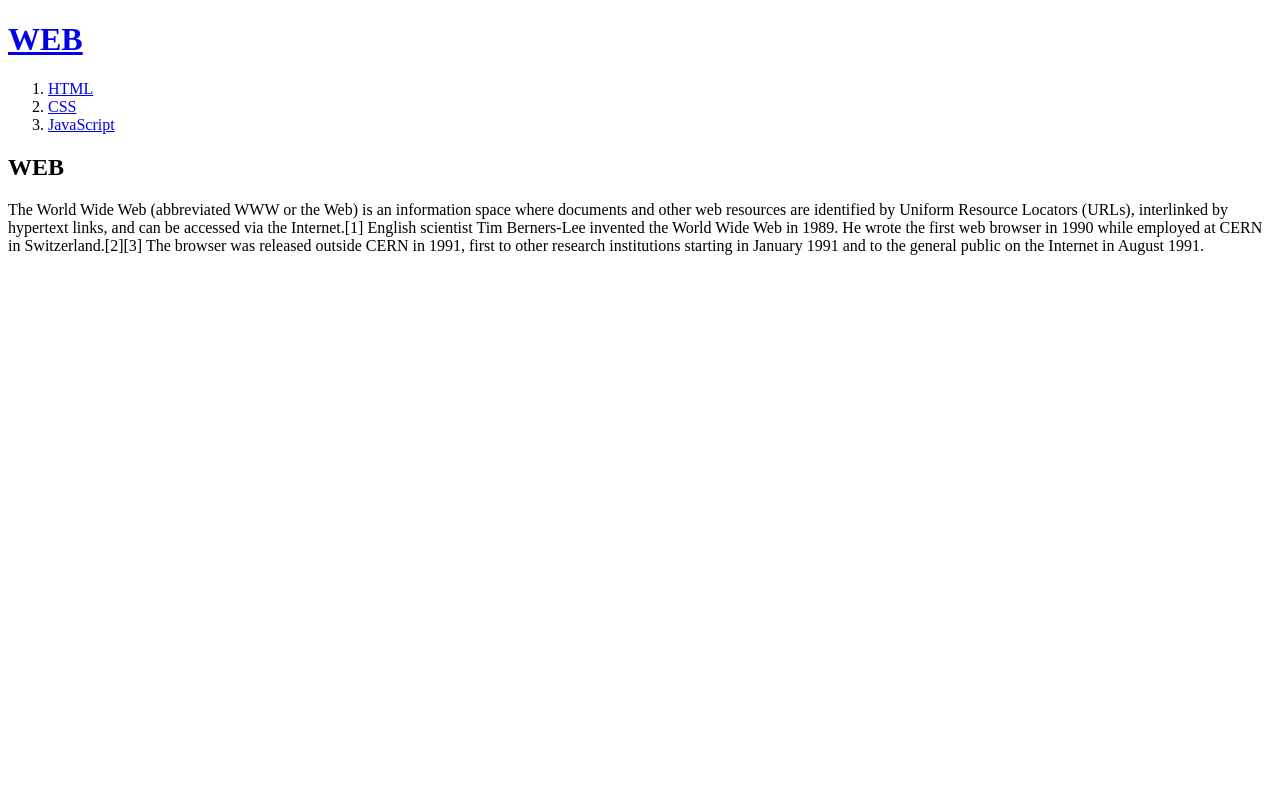
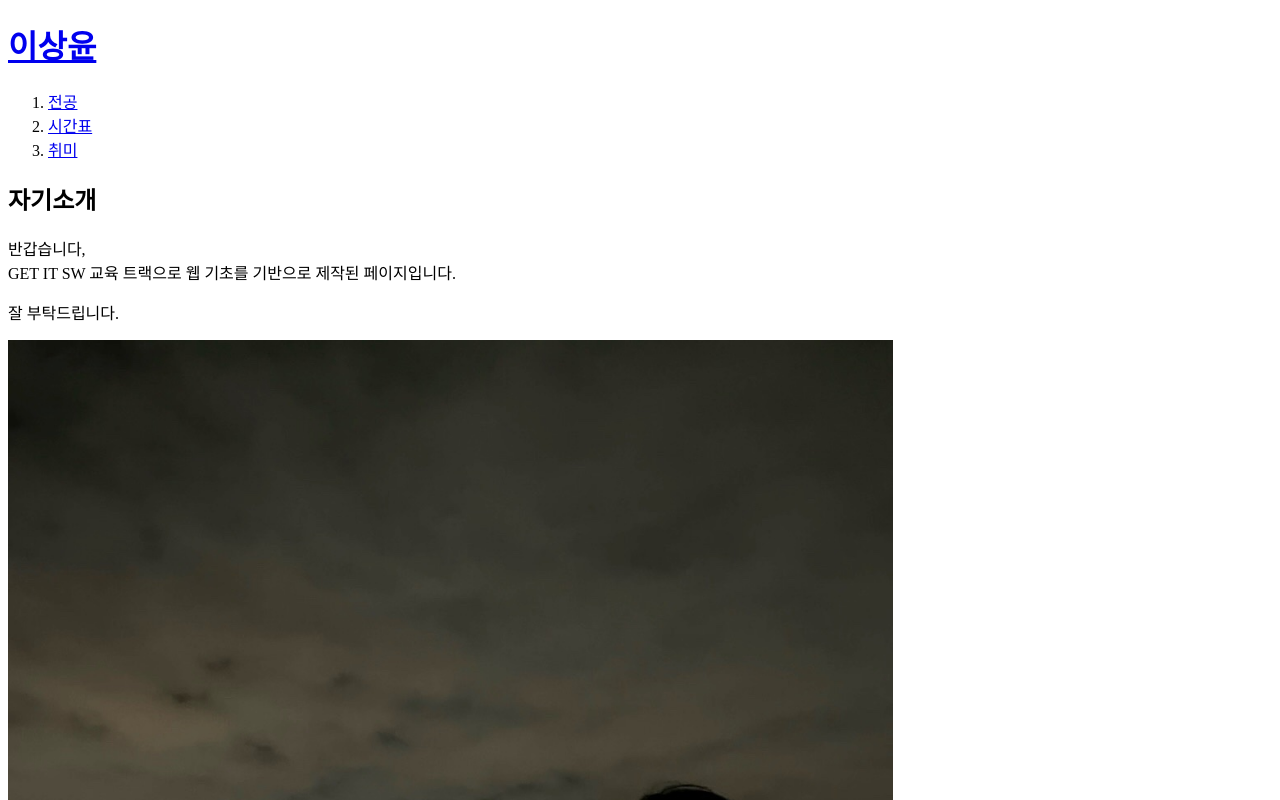
Before and after one commit to dltkddbs7979/Study-Web-Site, a plain HTML site: page index.html in a window 1280 px wide. Shown: the top 800 px of the page. Drawn offline with Linux system fonts and the light colour scheme.

Commit message:
웹 수정

```diff
--- a/index.html
+++ b/index.html
@@ -1,18 +1,20 @@
 <!DOCTYPE html>
 <html>
     <head>
-        <title>WEB1 - Welcome  </title>
+        <title>Let me introduce myself page - Welcome  </title>
         <meta charset="utf-8">
     </head>
 
     <body>
-        <h1><a href="index.html">WEB</a></h1>
+        <h1><a href="index.html">이상윤</a></h1>
         <ol>
-            <li><a href="1.html">HTML</a></li>
-            <li><a href="2.html">CSS</a></li>
-            <li><a href="3.html">JavaScript</a></li>
+            <li><a href="1.html">전공</a></li>
+            <li><a href="2.html">시간표</a></li>
+            <li><a href="3.html">취미</a></li>
         </ol>
-        <h2>WEB</h2>
-        <p>The World Wide Web (abbreviated WWW or the Web) is an information space where documents and other web resources are identified by Uniform Resource Locators (URLs), interlinked by hypertext links, and can be accessed via the Internet.[1] English scientist Tim Berners-Lee invented the World Wide Web in 1989. He wrote the first web browser in 1990 while employed at CERN in Switzerland.[2][3] The browser was released outside CERN in 1991, first to other research institutions starting in January 1991 and to the general public on the Internet in August 1991.</p>
+        <h2>자기소개</h2>
+        <p>반갑습니다,<br> GET IT SW 교육 트랙으로 웹 기초를 기반으로 제작된 페이지입니다.</p>
+        <p>잘 부탁드립니다. </p>
+        <img src="IMG_2821.jpeg" width="70%">
     </body>
 </html>
```
Also changed, not shown: 1.html (+8 -7 lines), 2.html (+7 -7 lines), 3.html (+8 -7 lines), IMG_2821.jpeg (added), image.png (added).
